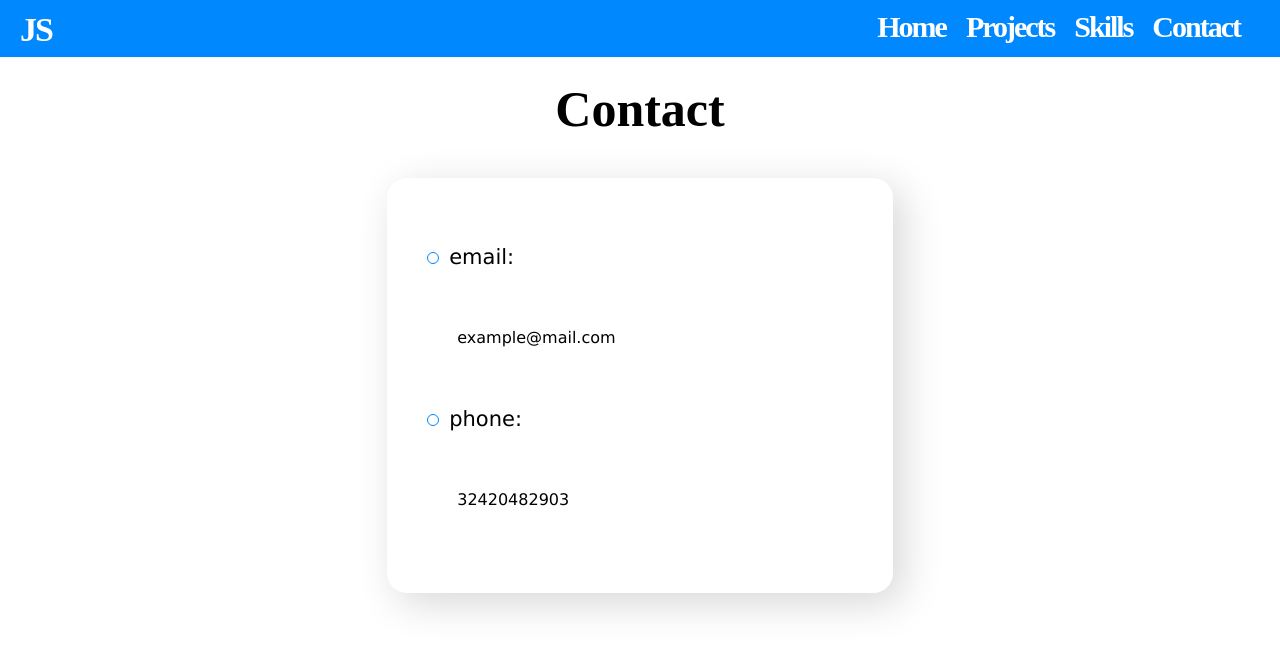
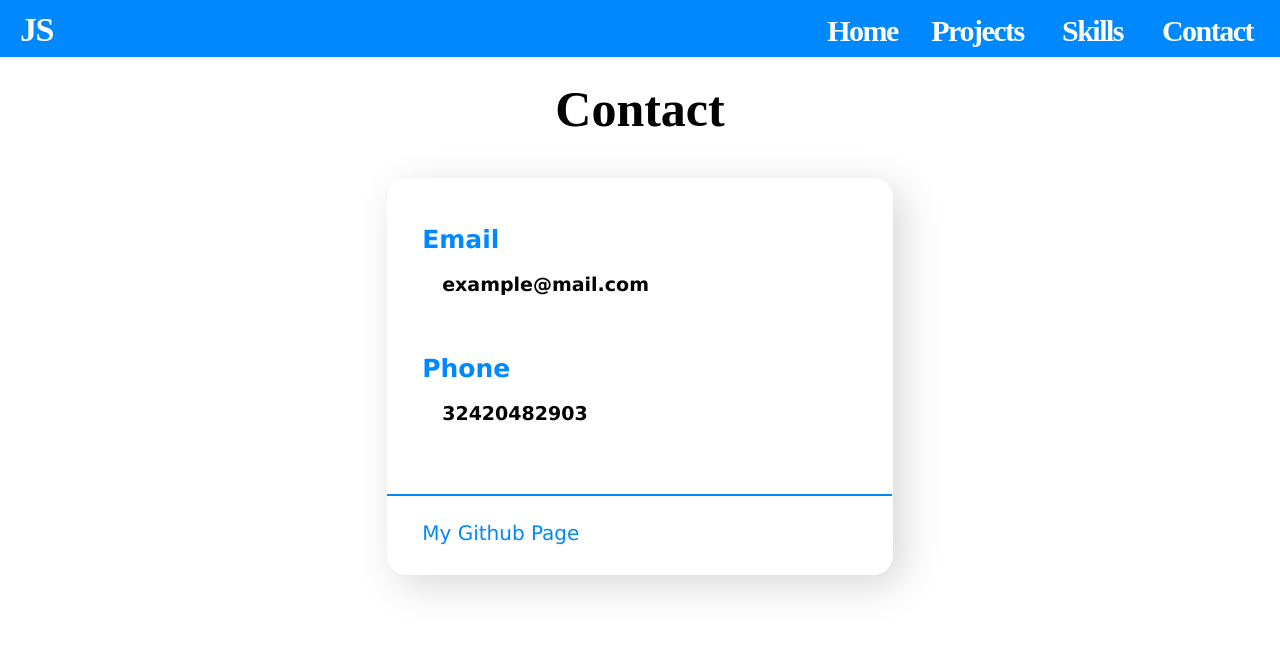
Before and after one commit to jujhaar2409/portfolio, a Next.js app: page /contact in a window 1280 px wide. Shown: the top 652 px of the page. Built offline with nearby package versions, Linux system fonts and the light colour scheme.

Commit message:
functionality is now complete

```diff
--- a/Components/InfoCard.jsx
+++ b/Components/InfoCard.jsx
@@ -2,7 +2,7 @@
 import React from "react";
 import styled from "styled-components";
 
-const Div = styled.div`
+export const Div = styled.div`
 	font-family: Verdana, Geneva, Tahoma, sans-serif;
 	width: 40%;
 	min-width: 300px;
@@ -35,7 +35,7 @@ export const BeforeHeading = styled.h3`
 
 export const Hr = styled.div`
 	height: 0;
-	width: 99%;
+	width: 99.5%;
 	background-color: #0088ff;
 	border: #0088ff solid 1.5px;
 	margin-top: 30px;
@@ -46,11 +46,17 @@ export const CardA = styled.a`
 	padding: 5px 10px;
 	margin: 0 5px;
 	font-size: 16px;
-	background-color: #0088ff;
+	background-image: linear-gradient(to right, #0088ff 0%, #4fffd3 160%);
 	border-radius: 30px;
 	border: none;
 	text-decoration: none;
 	display: inline;
+	cursor: pointer;
+	transition: all 0.15s ease-in-out;
+	&:hover {
+		/* box-shadow: 3px 3px 25px rgba(0, 0, 0, 0.2); */
+		letter-spacing: 1px;
+	}
 `;
 
 export const CardContent = styled.div`
--- a/Components/NavItems.jsx
+++ b/Components/NavItems.jsx
@@ -7,9 +7,16 @@ const A = styled.a`
 	color: #fff;
 	font-size: 30px;
 	font-weight: bold;
-	padding: 10px;
+	padding: 14px 0 4px 0;
+	text-align: center;
 	margin: 0;
 	cursor: pointer;
+	transition: all 0.15s ease-in-out;
+	width: 115px;
+
+	&:hover {
+		letter-spacing: 0.5px;
+	}
 `;
 
 const LinkContainer = styled.div`
@@ -17,7 +24,7 @@ const LinkContainer = styled.div`
 	display: flex;
 	flex-direction: row;
 	margin-left: auto;
-	margin-right: 50px;
+	margin-right: 35px;
 	@media screen and (max-width: 700px) {
 		display: none;
 	}
--- a/Layouts/Layout.jsx
+++ b/Layouts/Layout.jsx
@@ -19,7 +19,7 @@ const Container = styled.div`
 	color: #fff;
 	padding: 0px 20px 0px 20px;
 	font-family: "Bahnschrift";
-	letter-spacing: -2px;
+	letter-spacing: -1.5px;
 	z-index: 101;
 `;
 
--- a/pages/contact.jsx
+++ b/pages/contact.jsx
@@ -1,29 +1,54 @@
 import React from "react";
+import styled from "styled-components";
 
 import Layout from "../Layouts/Layout";
-import InfoCard, {
-	BeforeHeading,
-	CardHeading,
-	Hr,
-	CardContent,
-	CardA,
-} from "../Components/InfoCard";
-import List, { ListItem } from "../Components/List";
+import { Div, Hr } from "../Components/InfoCard";
 
-const lorem =
-	"Lorem ipsum dolor sit amet, consetetur sadipscing elitr, sed diam nonumy eirmod tempor invidunt ut labore et dolore magna aliquyam erat, sedy eirmod temp";
+const ContactType = styled.h1`
+	color: #0088ff;
+	font-size: 25px;
+	padding-left: 35px;
+`;
+
+const ContactInfo = styled.p`
+	font-size: 19px;
+	font-weight: bold;
+	padding-left: 55px;
+	padding-bottom: 40px;
+`;
+
+const ContactLink = styled.a`
+	font-size: 20px;
+	padding-left: 35px;
+	padding-top: 90px;
+	color: #0088ff;
+	text-decoration: none;
+`;
+
+const MyDiv = styled.div`
+	padding: 0;
+	margin-top: 25px;
+`;
+
+const MyInfoCard = styled(Div)`
+	text-align: left;
+`;
 
 export default () => {
 	return (
 		<Layout title="Contact">
-			<InfoCard>
-				<List>
-					<ListItem>email:</ListItem>
-					<CardContent>example@mail.com</CardContent>
-					<ListItem>phone:</ListItem>
-					<CardContent>32420482903</CardContent>
-				</List>
-			</InfoCard>
+			<MyInfoCard>
+				<ContactType>Email</ContactType>
+				<ContactInfo>example@mail.com</ContactInfo>
+				<ContactType>Phone</ContactType>
+				<ContactInfo>32420482903</ContactInfo>
+				<Hr />
+				<MyDiv>
+					<ContactLink href="https://github.com/jujhaar2409">
+						My Github Page
+					</ContactLink>
+				</MyDiv>
+			</MyInfoCard>
 		</Layout>
 	);
 };
--- a/pages/index.jsx
+++ b/pages/index.jsx
@@ -21,7 +21,7 @@ export default () => {
 				<CardHeading>Jujhaar Singh</CardHeading>
 				<Hr />
 				<CardContent>{lorem}</CardContent>
-				<Link href="/contact">
+				<Link href="/projects">
 					<CardA>See More!</CardA>
 				</Link>
 			</InfoCard>
```
